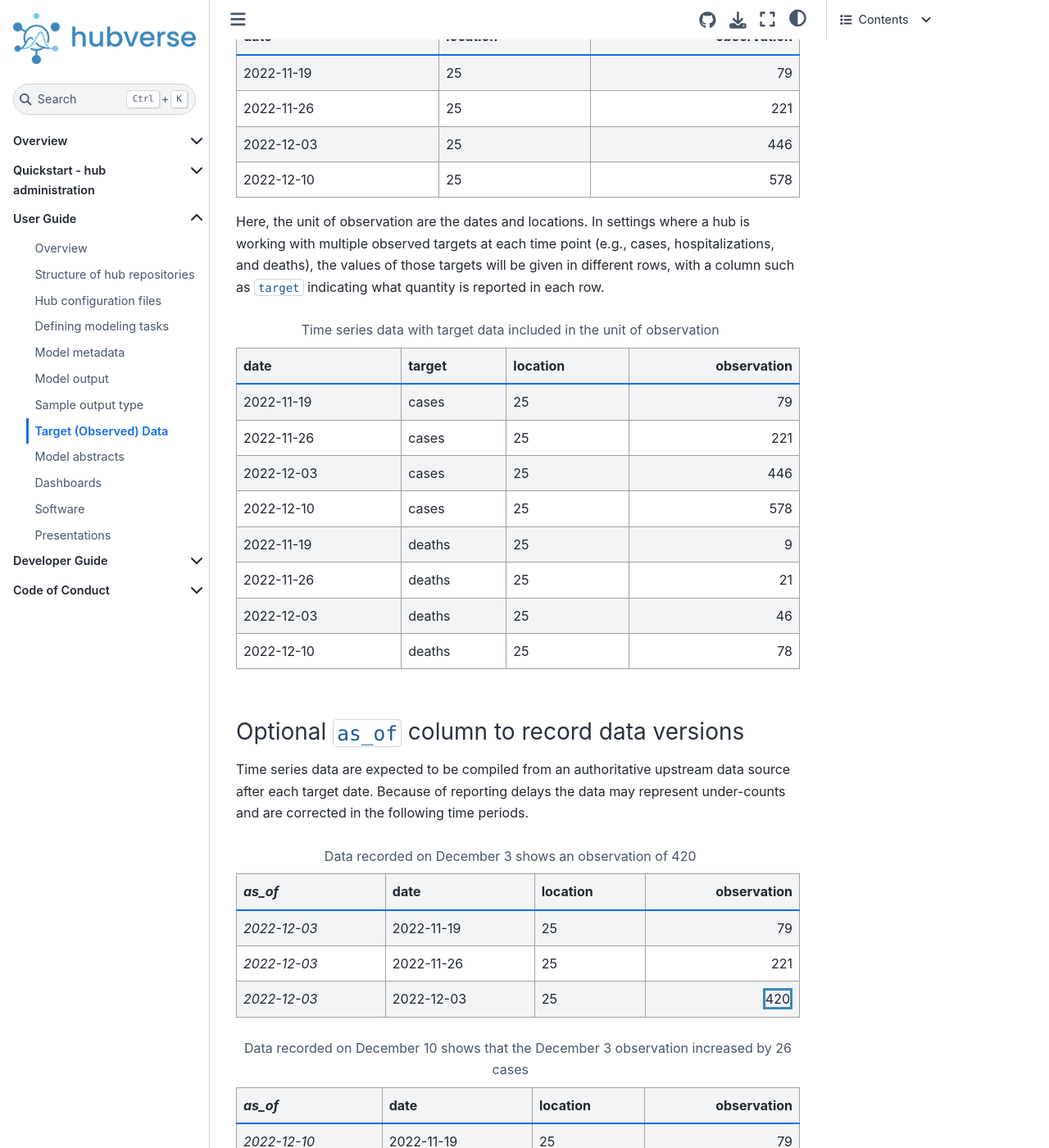
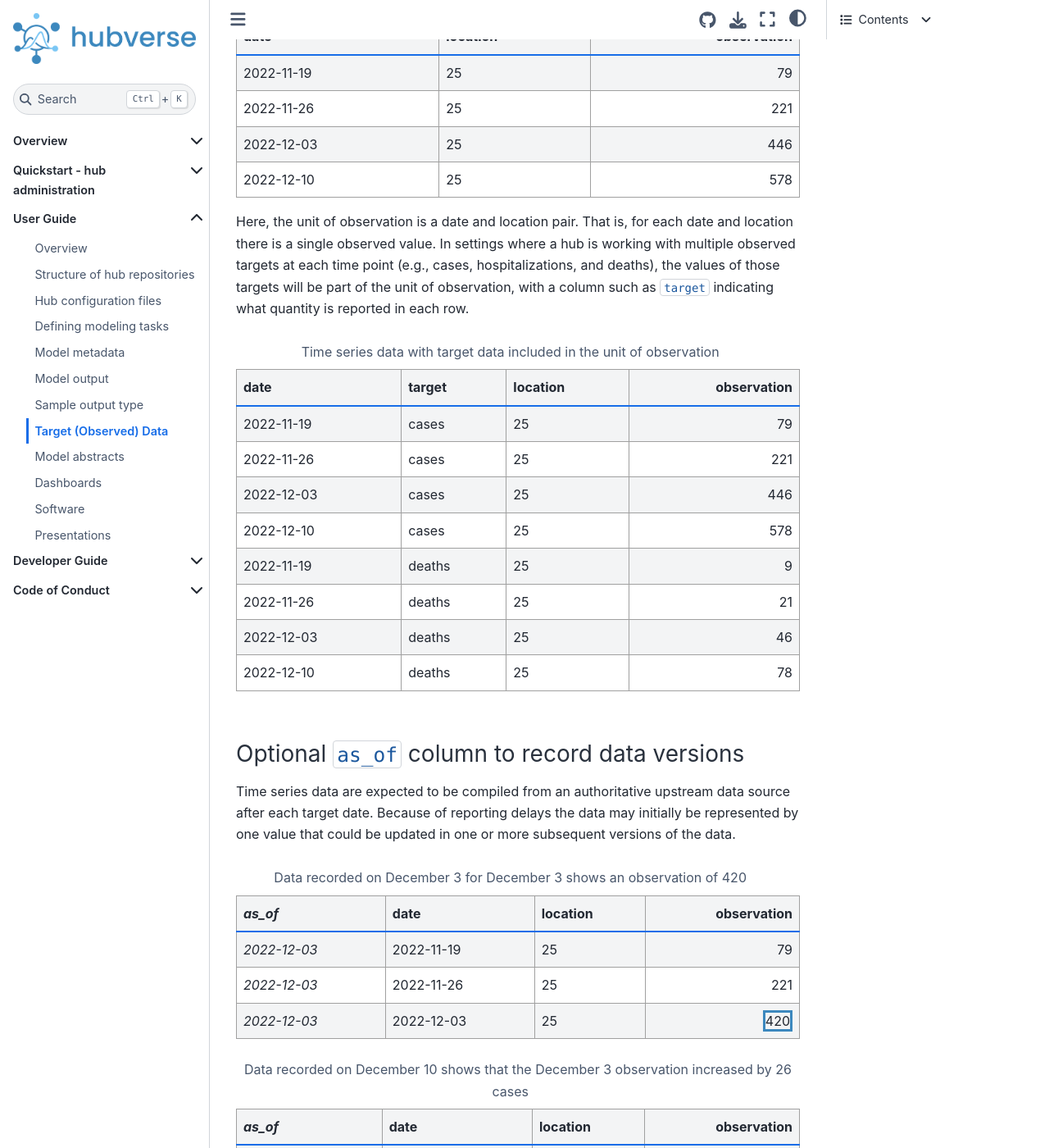
Before and after one commit to hubverse-org/hubDocs, a Sphinx documentation site: the page built from docs/source/user-guide/target-data.md, in a window 1280 px wide and 1400 px high, scrolled down 1373 px. Shown: the whole window at 82% size. Built offline with Sphinx 7.4.7 and the Sphinx Book theme 1.1.4, drawn with Linux system fonts in a browser that asks for light colours; comment, search, counter and statistics services are not loaded; some of the changed text lies outside the part shown.

Commit message:
Apply suggestions from code review
Co-authored-by: Nicholas G Reich <nick@umass.edu>

````diff
--- a/docs/source/user-guide/target-data.md
+++ b/docs/source/user-guide/target-data.md
@@ -62,10 +62,10 @@
 | 2022-12-03 | 25       |         446 |
 | 2022-12-10 | 25       |         578 |
 
-Here, the unit of observation are the dates and locations.
+Here, the unit of observation is a date and location pair. That is, for each date and location there is a single observed value.
 In settings where a hub is working with multiple observed targets at
 each time point (e.g., cases, hospitalizations, and deaths), the values
-of those targets will be given in different rows, with a column such as
+of those targets will be part of the unit of observation, with a column such as
 `target` indicating what quantity is reported in each row.
 
 
@@ -88,9 +88,9 @@
 
 Time series data are expected to be compiled from an authoritative upstream
 data source after each target date.
-Because of reporting delays the data may represent under-counts and are corrected in the following time periods.
+Because of reporting delays the data may initially be represented by one value that could be updated in one or more subsequent versions of the data.
 
-```{table} Data recorded on December 3 shows an observation of 420
+```{table} Data recorded on December 3 for December 3 shows an observation of 420
 | *as\_of*     | date       | location | observation |
 |:-------------|:-----------|:---------|------------:|
 | *2022-12-03* | 2022-11-19 | 25       |          79 |
@@ -108,9 +108,9 @@
 ```
 
 
-To accurately represent what data were available at a given point in time,
-administrators are strongly recommended to record the date target data were
-reported in a column called `as_of`. This will allow tools like our
+If the source data have this pattern of being subsequently updated,
+the hubverse recommends recording the date target data were
+reported in a column called `as_of`. This will then accurately represent what data were available at a given point in time, and will allow tools like our
 [dashboards](dashboards.html) to automatically extract the data that were available for any given model round.
 
 
````
Also changed, not shown: other parts of docs/source/user-guide/target-data.md (+2 -2 lines).
